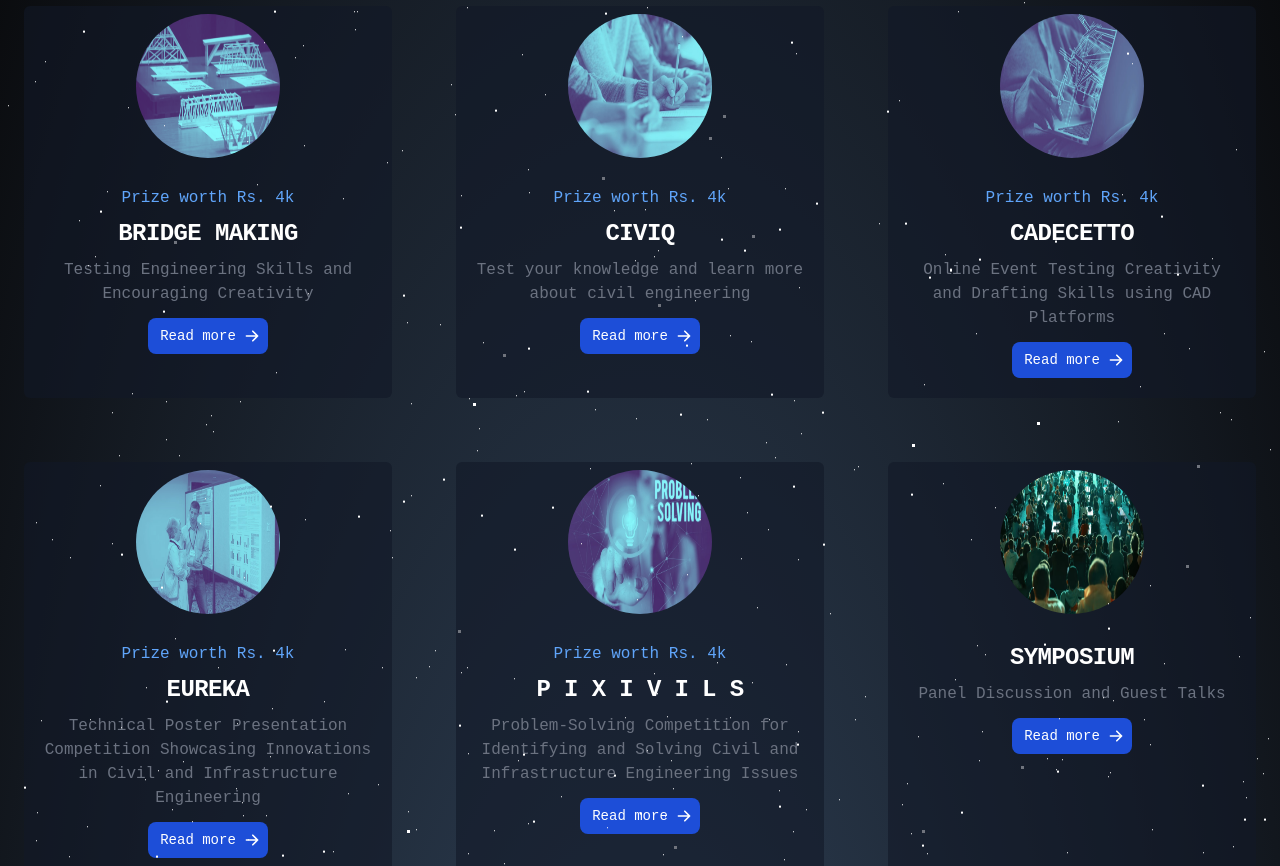
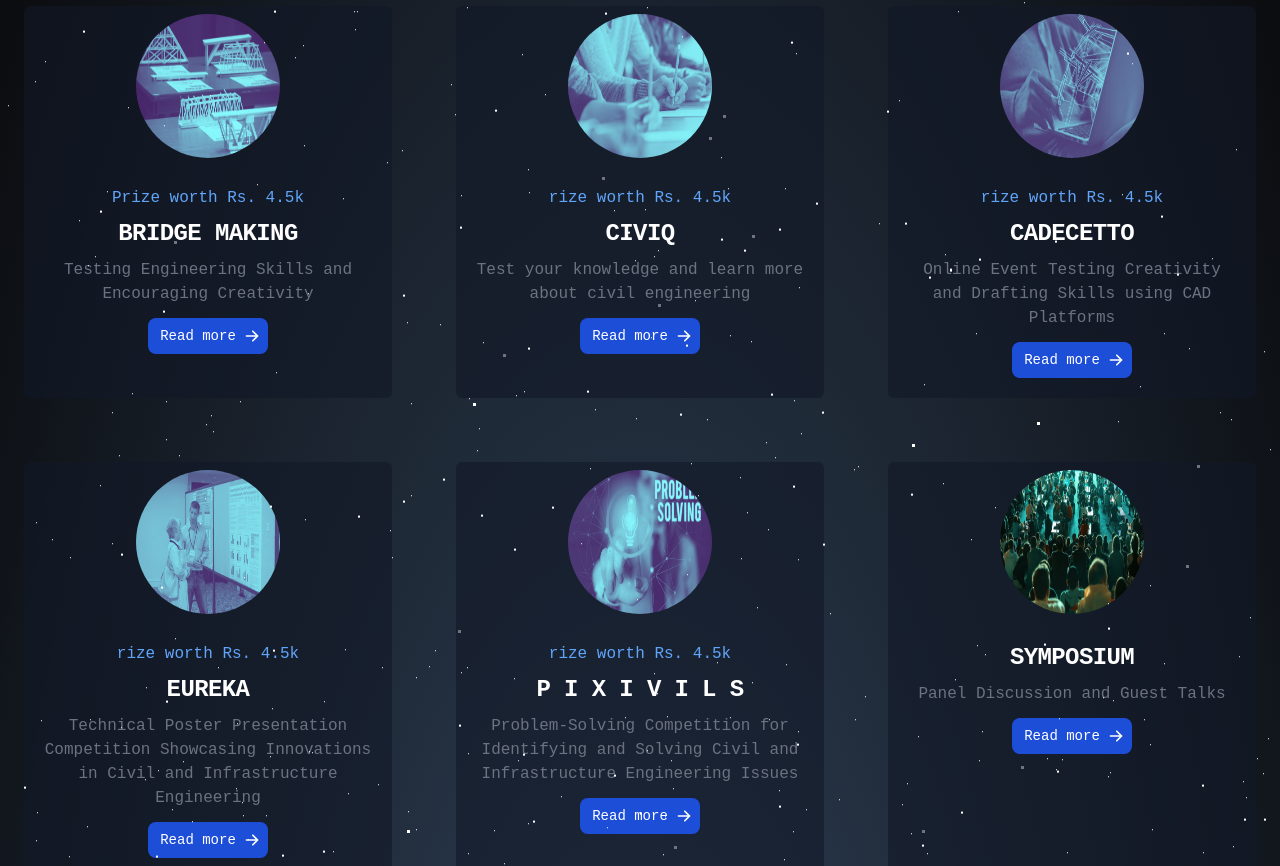
Before and after one commit to jason-dan-iel/Edificio-Website, a React (Vite) app in the folder client/: page /events in a window 1280 px wide. Shown: the part 312-1178 px from the top of the page. Built offline with nearby package versions, Linux system fonts and the light colour scheme; a web font is replaced by a local one.

Commit message:
added prize details

```diff
--- a/client/src/Events/sympossium.jsx
+++ b/client/src/Events/sympossium.jsx
@@ -33,8 +33,8 @@ export default function Sympossium(){
    }
 
     return(
-        <section>
-      <div className="py-8 px-4 mx-auto max-w-screen-xl lg:py-16 lg:px-6">
+        <section >
+      <div className="py-8 px-4 mx-auto max-w-screen-xl lg:py-16 lg:px-6 ">
         <div className="mx-auto mb-8 max-w-screen-sm lg:mb-16">
           <h2 className="mt-10 mb-2 text-4xl tracking-tight font-extrabold text-white text-center uppercase">
             Symposium
--- a/client/src/pages/Events.jsx
+++ b/client/src/pages/Events.jsx
@@ -20,14 +20,14 @@ export default function Events() {
             heading="BRIDGE MAKING"
             content={"Testing Engineering Skills and Encouraging Creativity"}
             linkURL="/bridgemaking"
-            Prize = "Prize worth Rs. 4k"
+            Prize = "Prize worth Rs. 4.5k"
           />
           <EventCard
             imgPath={"/events/quiz.png"}
             heading="CIVIQ"
             content={"Test your knowledge and learn more about civil engineering"}
             linkURL="/civiq"
-            Prize = "Prize worth Rs. 4k"
+            Prize = "rize worth Rs. 4.5k"
           />
 
           <EventCard
@@ -35,21 +35,21 @@ export default function Events() {
             heading="CADECETTO"
             content={"Online Event Testing Creativity and Drafting Skills using CAD Platforms"}
             linkURL="/cadecetto"
-            Prize = "Prize worth Rs. 4k"
+            Prize = "rize worth Rs. 4.5k"
           />
           <EventCard
             imgPath={"/events/poster.png"}
             heading="EUREKA"
             content={"Technical Poster Presentation Competition Showcasing Innovations in Civil and Infrastructure Engineering"}
             linkURL="/eureka"
-            Prize = "Prize worth Rs. 4k"
+            Prize = "rize worth Rs. 4.5k"
           />
           <EventCard
             imgPath={"/events/pixivils.png"}
             heading="P I X I V I L S"
             content={"Problem-Solving Competition for Identifying and Solving Civil and Infrastructure Engineering Issues"}
             linkURL="/pixivils"
-            Prize = "Prize worth Rs. 4k"
+            Prize = "rize worth Rs. 4.5k"
           />
           <EventCard
             imgPath={"/events/symp.png"}
```
